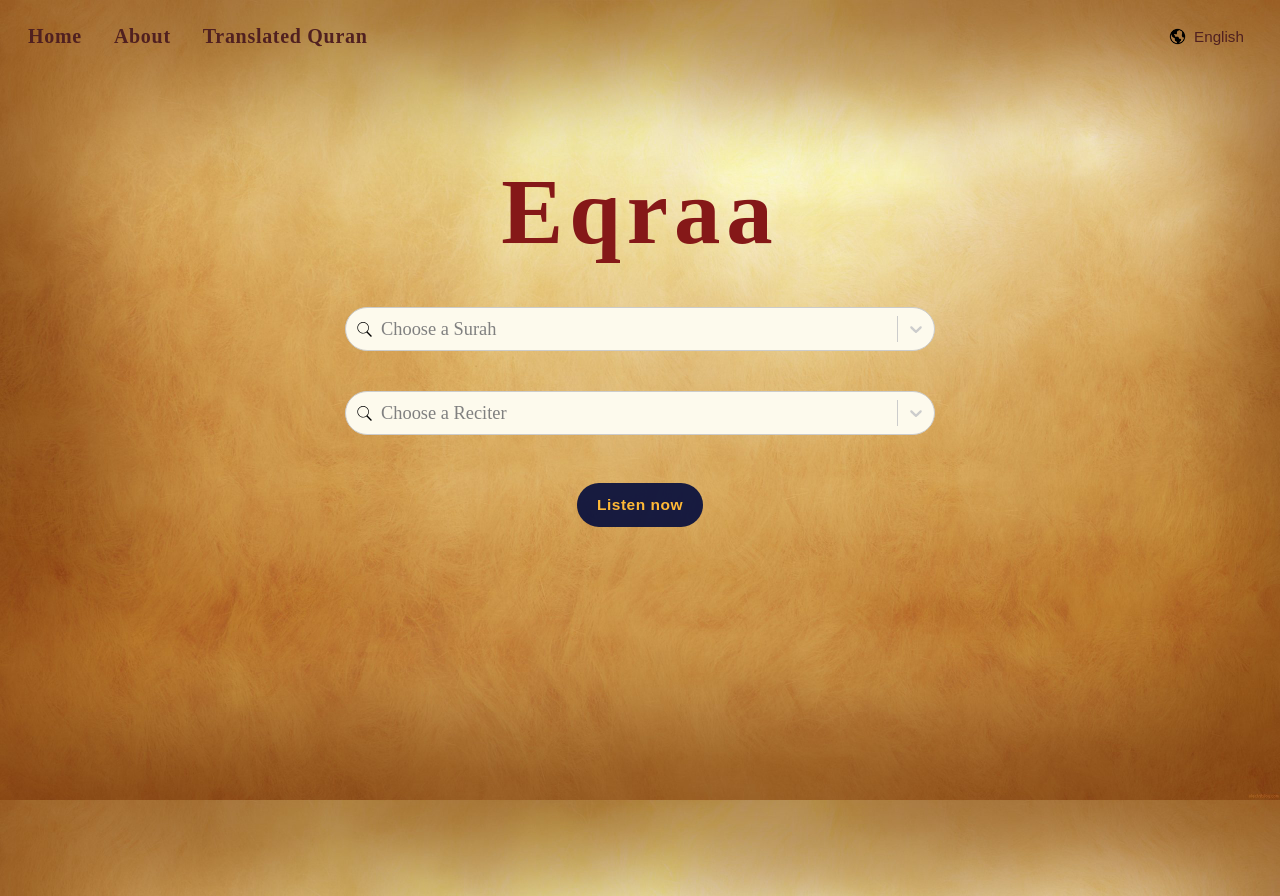
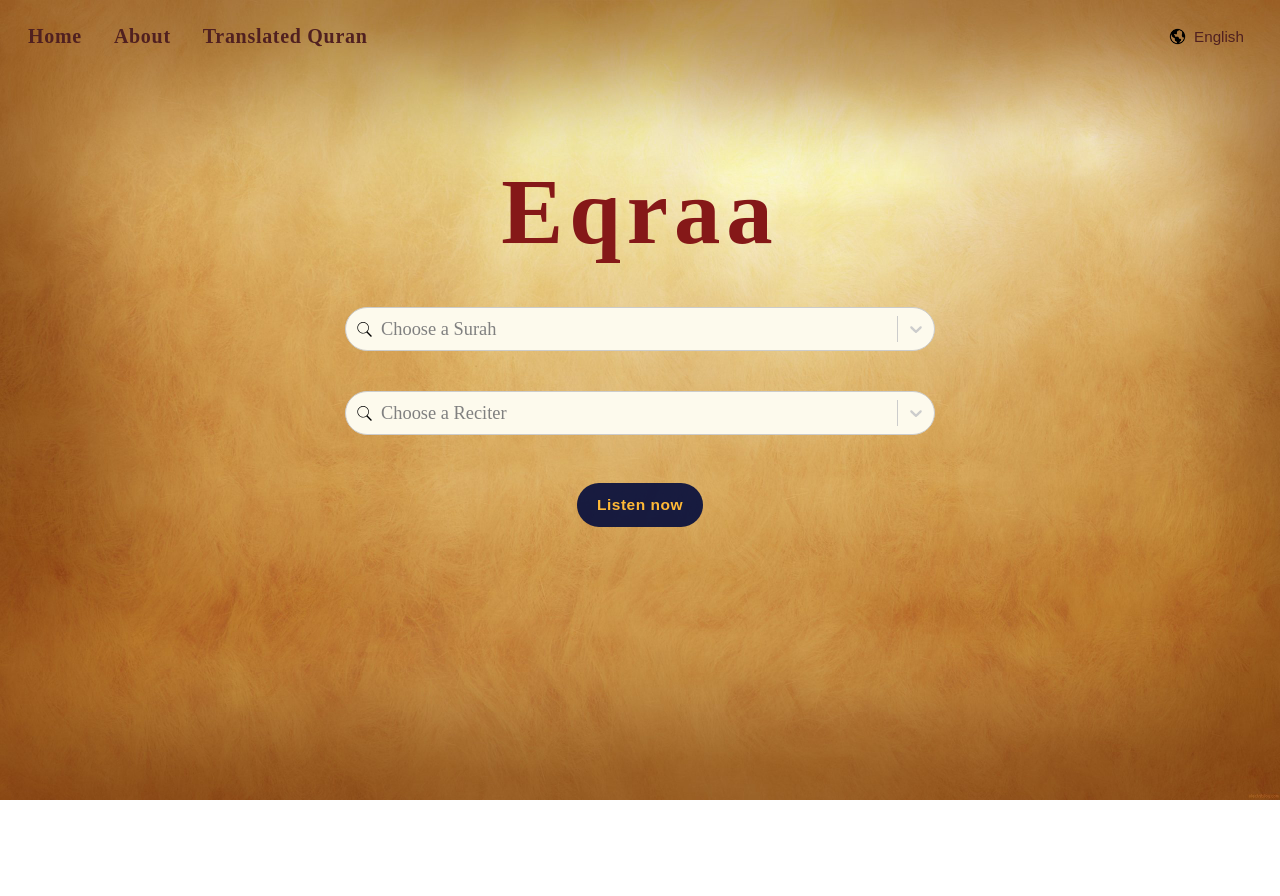
Before and after one commit to Abdelrahman19999/Eqraa, a React (Create React App) app: page /1 in a window 1280 px wide. Shown: the top 896 px of the page. After the commit the page ends 800 px from the top, so only its background shows below. Built offline with nearby package versions, Linux system fonts and the light colour scheme.

Commit message:
Inputs and Player css undone.

```diff
--- a/src/components/css/Inputs.css
+++ b/src/components/css/Inputs.css
@@ -94,7 +94,6 @@
    top: 12%;
    left: 50%; /* Center horizontally */
    transform: translateX(-50%);
-   height: 100vh;
 }
 
 /* Additional styles for responsiveness */
--- a/src/components/css/Player.css
+++ b/src/components/css/Player.css
@@ -7,7 +7,7 @@ main {
   width: 100%;
   max-width: 1200px; /* Set a max-width for larger screens */
   margin: 20vh auto 0; /* Center the content vertically and set a top margin */
-  height: 130vh;
+  height: 120vh;
 }
 
 .names {
```
